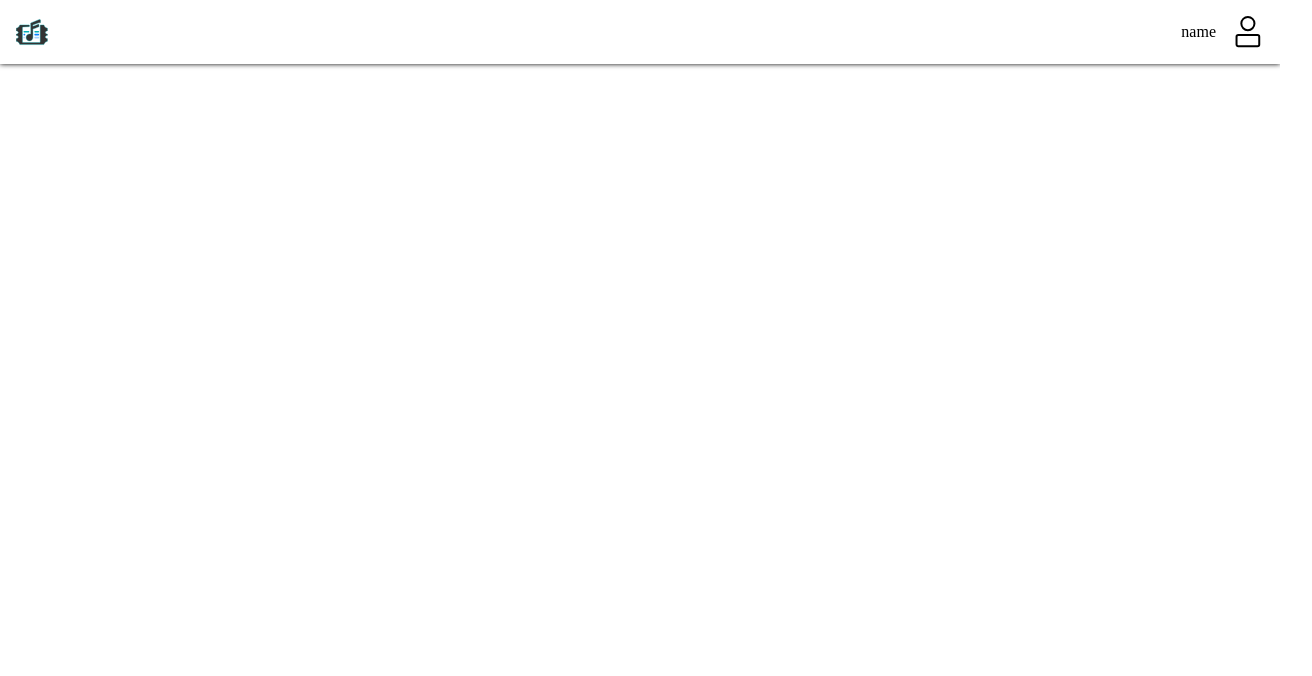
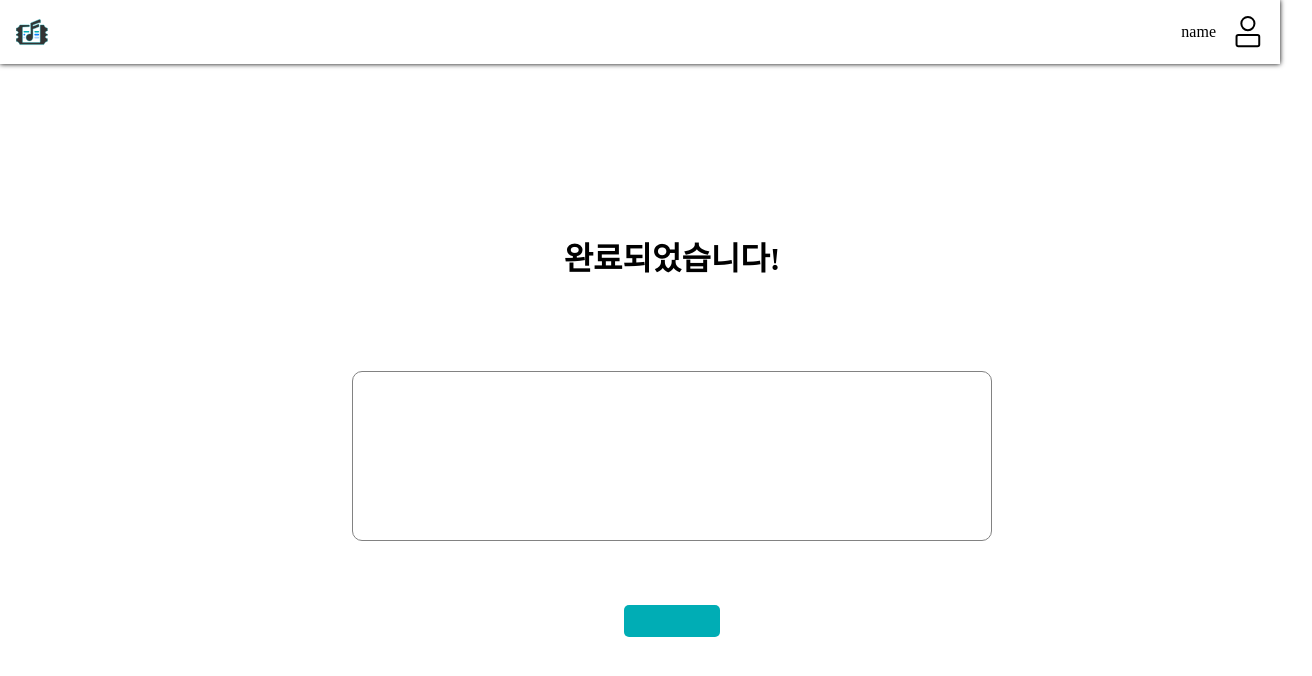
Before and after one commit to Autoever-Forever/autto-frontend, a React (Create React App) app: page /success in a window 1280 px wide. Before the commit this address had no page. Shown: the top 676 px of the page, 1312 px wide, since content can reach past the window. Built offline with nearby package versions, Linux system fonts and the light colour scheme.

Commit message:
AF-95 feat: redirect 페이지 생성 및 API 연결

```diff
--- /dev/null
+++ b/src/pages/Redirect/RedirectIndex.tsx
@@ -0,0 +1,8 @@
+import React from 'react';
+import RedirectPage from './RedirectPage';
+
+function RedirectIndex() {
+  return <RedirectPage />;
+}
+
+export default RedirectIndex;
--- /dev/null
+++ b/src/pages/Redirect/RedirectPage.tsx
@@ -0,0 +1,80 @@
+import { Button, Title, Wrapper } from 'components/CommonStyle';
+import { SubTitle } from 'components/LoginForm/LoginFormStyle';
+import React from 'react';
+import useProducts from 'states/useProducts';
+import { InfoBox, LineBox, Text } from './RedirectStyle';
+import { useNavigate } from 'react-router-dom';
+import useInfo from 'states/Variable';
+
+function RedirectPage() {
+  const { success, title, seatCnt } = useProducts();
+  const { userName, userEmail } = useInfo();
+  const navigator = useNavigate();
+  const ment = [
+    '회원이 되신걸 환영합니다!\n로그인 후 서비스를 이용하실 수 있습니다.',
+    '즐거운 공연관람되세요.\n마이페이지에서 예매 내역을 확인하실 수 있습니다.',
+    '아쉽지만, 다른 공연에서 만나요.\n마이페이지에서 예매 취소 내역을 확인하실 수 있습니다.',
+  ];
+
+  const onClick = () => {
+    if (success == 'signUp') {
+      return navigator('/login');
+    }
+    if (success == 'reservation' || success == 'reservationCancel') {
+      return navigator('/mypage');
+    }
+  };
+  return (
+    <Wrapper style={{ height: '90vh' }}>
+      <Title>
+        {success == 'signUp' ? '회원가입이 ' : null}
+        {success == 'reservation' ? '예매가 ' : null}
+        {success == 'reservationCancel' ? '예매 취소가 ' : null}
+        완료되었습니다!
+      </Title>
+
+      <SubTitle style={{ whiteSpace: 'pre-wrap' }}>
+        {success == 'signUp' ? ment[0] : null}
+        {success == 'reservation' ? ment[1] : null}
+        {success == 'reservationCancel' ? ment[2] : null}
+      </SubTitle>
+
+      <InfoBox>
+        <LineBox>
+          <Text weight="bold">
+            {success == 'signUp' ? '이름' : null}
+            {success == 'reservation' ? '공연명' : null}
+            {success == 'reservationCancel' ? '공연명' : null}
+          </Text>
+          <Text>
+            {success == 'signUp' ? userName : null}
+            {success == 'reservation' ? title : null}
+            {success == 'reservationCancel' ? title : null}
+          </Text>
+        </LineBox>
+
+        <LineBox>
+          <Text weight="bold">
+            {success == 'signUp' ? '아이디' : null}
+            {success == 'reservation' ? '예매 매수' : null}
+            {success == 'reservationCancel' ? '예매 취소 매수' : null}
+          </Text>
+          <Text>
+            {' '}
+            {success == 'signUp' ? userEmail : null}
+            {success == 'reservation' ? seatCnt : null}
+            {success == 'reservationCancel' ? seatCnt : null}
+          </Text>
+        </LineBox>
+      </InfoBox>
+
+      <Button onClick={onClick}>
+        {success == 'signUp' ? '로그인 하러 가기' : null}
+        {success == 'reservation' ? '예매 내역 확인하러 가기' : null}
+        {success == 'reservationCancel' ? '예매 취소 매수' : null}
+      </Button>
+    </Wrapper>
+  );
+}
+
+export default RedirectPage;
--- /dev/null
+++ b/src/pages/Redirect/RedirectStyle.tsx
@@ -0,0 +1,31 @@
+import styled from 'styled-components';
+
+interface TextProps {
+  weight?: string;
+}
+export const InfoBox = styled.div`
+  width: 50%;
+  border-radius: 10px;
+  border: 1px solid var(--text-deepgrey);
+  display: flex;
+  flex-direction: column;
+  align-items: center;
+  justify-content: center;
+  padding: 2%;
+  margin: 5%;
+`;
+
+export const LineBox = styled.div`
+  display: flex;
+  flex-direction: row;
+  justify-content: flex-start;
+  width: 80%;
+  padding: 5%;
+`;
+
+export const Text = styled.div<TextProps>`
+  font-weight: ${({ weight }) => weight};
+  font-size: 1rem;
+  width: 50%;
+  text-align: start;
+`;
--- a/src/states/useProducts.tsx
+++ b/src/states/useProducts.tsx
@@ -4,8 +4,17 @@ interface ProductProps {
   uuid: string;
   setUuid: (value: string) => void;
 
+  title: string;
+  setTitle: (value: string) => void;
+
   selectDate: string;
   setSelectDate: (value: string) => void;
+
+  seatCnt: number;
+  setSeatCnt: (value: number) => void;
+
+  success: string;
+  setSuccess: (value: string) => void;
 }
 
 const useProducts = create<ProductProps>((set) => ({
@@ -14,11 +23,26 @@ const useProducts = create<ProductProps>((set) => ({
     set({ selectDate: value });
     sessionStorage.setItem('uuid', value);
   },
+  title: sessionStorage.getItem('title'),
+  setTitle: (value: string) => {
+    set({ title: value });
+    sessionStorage.setItem('title', value);
+  },
   selectDate: sessionStorage.getItem('date'),
   setSelectDate: (value: string) => {
     set({ selectDate: value });
     sessionStorage.setItem('date', value);
   },
+  seatCnt: parseInt(sessionStorage.getItem('seatCnt')),
+  setSeatCnt: (value: number) => {
+    set({ seatCnt: value });
+    sessionStorage.setItem('seatCnt', value.toString());
+  },
+  success: sessionStorage.getItem('success'),
+  setSuccess: (value: string) => {
+    set({ success: value });
+    sessionStorage.setItem('success', value);
+  },
 }));
 
 export default useProducts;
--- a/src/utils/Router.tsx
+++ b/src/utils/Router.tsx
@@ -7,6 +7,7 @@ import MainPage from 'pages/Main/MainProduct/MainPage';
 import DetailIndex from 'pages/Main/DetailProduct/DetailIndex';
 import ReservationIndex from 'pages/Reservation/ReservationIndex';
 import MypageIndex from 'pages/Mypage/MyPageIndex';
+import RedirectIndex from 'pages/Redirect/RedirectIndex';
 
 function Router() {
   return (
@@ -24,6 +25,8 @@ function Router() {
         <Route path="/inventory/:id" element={<ReservationIndex />} />
 
         <Route path="/mypage" element={<MypageIndex />} />
+
+        <Route path="/success" element={<RedirectIndex />} />
       </Routes>
     </>
   );
```
